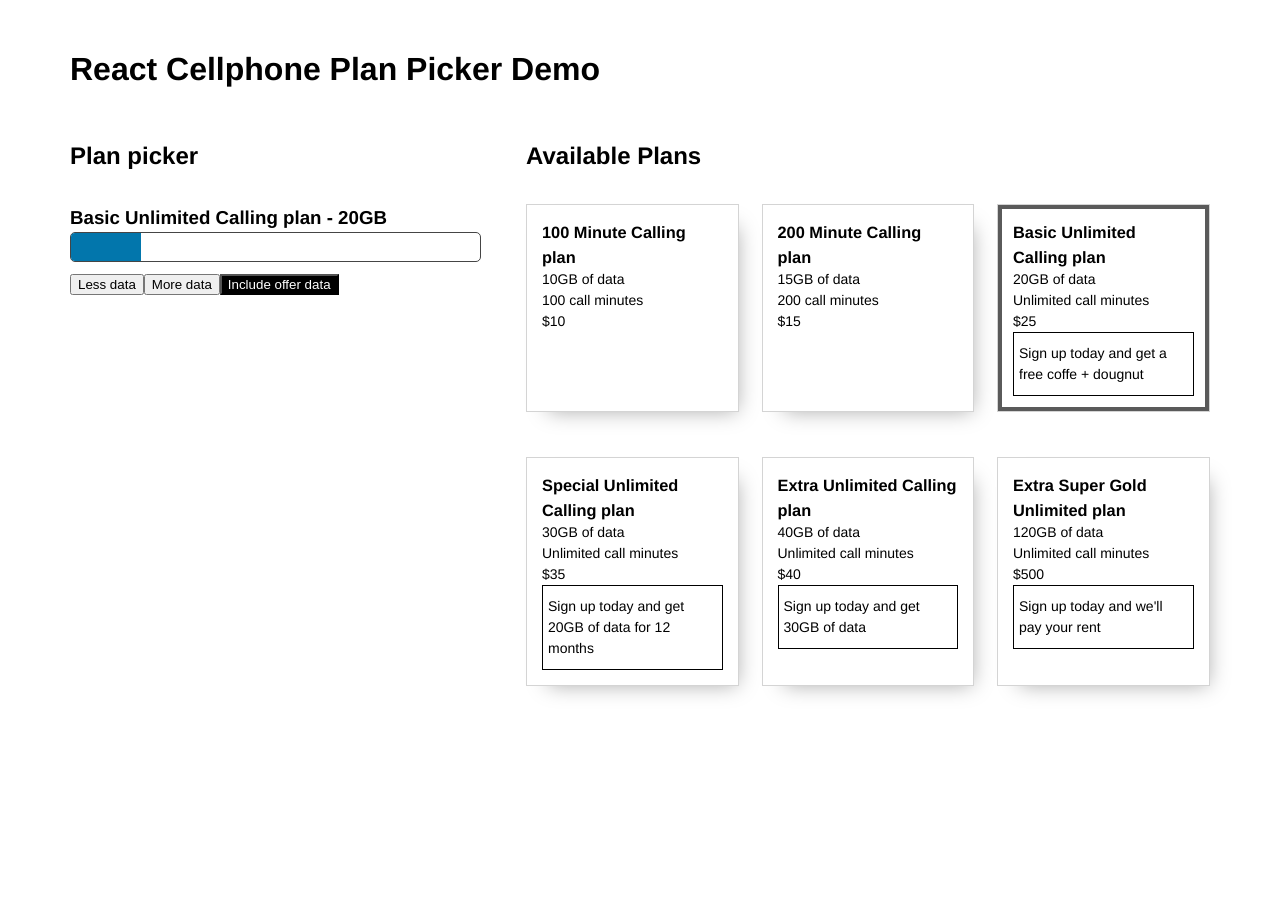
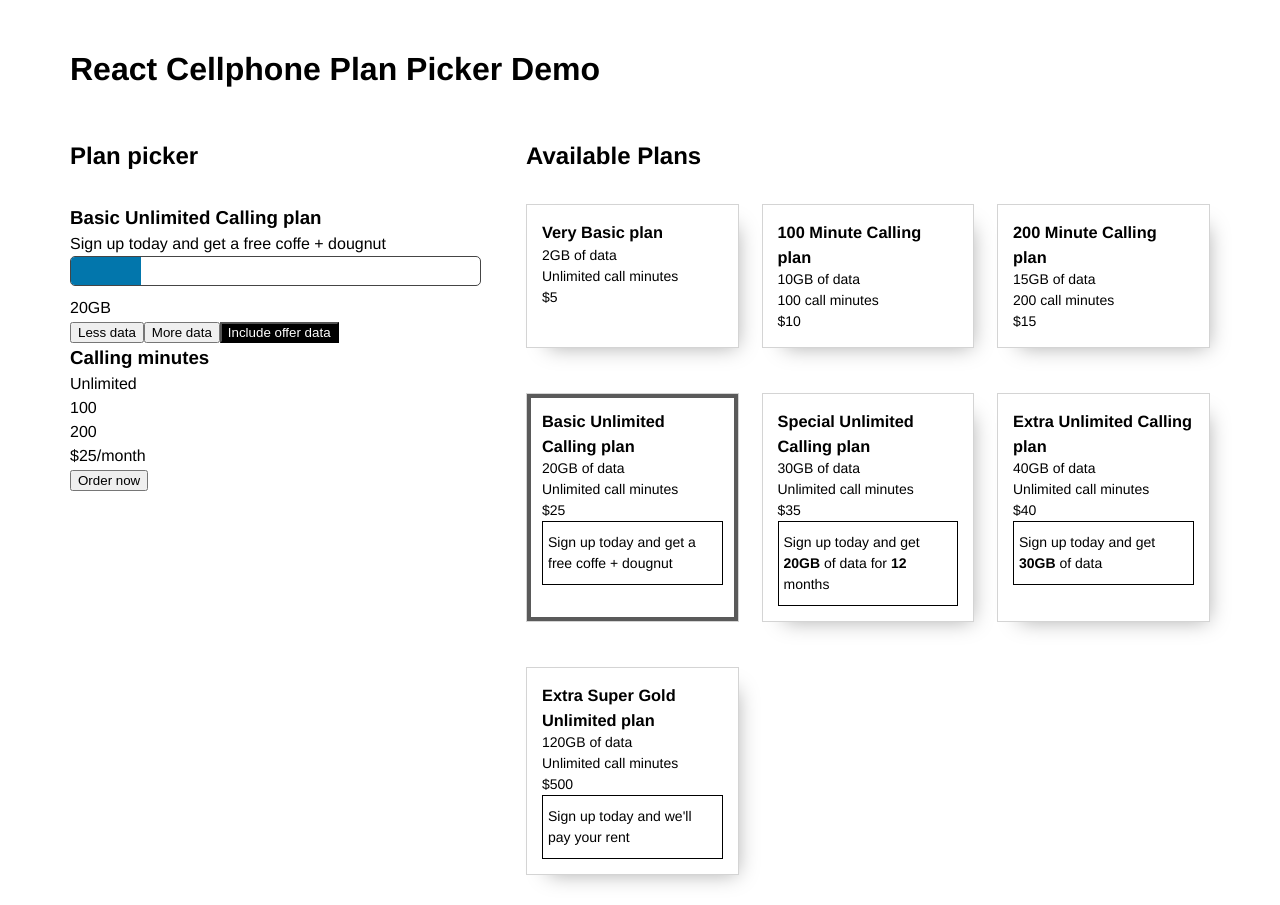
Before and after one commit to olegr1/react-cell-plan-picker, a React (Vite) app: page / in a window 1280 px wide. Before the commit the page ends 800 px from the top, so only its background shows below. Built offline with nearby package versions, Linux system fonts and the light colour scheme; data requests are answered from the project's data file.

Commit message:
Further breaking up into components, adding picker feature placeholders

```diff
--- a/data/plans.json
+++ b/data/plans.json
@@ -43,6 +43,15 @@
     },
 
     {
+      "id": "333333",
+      "name": "Very Basic plan",
+      "price": "5",
+      "callMinutes": "",
+      "data": "2000",
+      "specialOffer": ""
+    },
+
+    {
       "id": "111111",
       "name": "Extra Super Gold Unlimited plan",
       "price": "500",
--- a/src/App.jsx
+++ b/src/App.jsx
@@ -2,19 +2,8 @@ import { useEffect, useReducer } from "react";
 import PlansPane from "./components/PlansPane";
 import PickerPane from "./components/PickerPane";
 import LoadingMessage from "./components/LoadingMessage";
-
-const ACTIONS = {
-  DATA_REQUESTED: "dataRequested",
-  DATA_RECEIVED: "dataReceived",
-  NEXT_PLAN: "nextPlan",
-  PREV_PLAN: "prevPlan",
-  TOGGLE_OFFER_DATA: "toggleOfferData",
-};
-
-const STATUSES = {
-  LOADING: "loading",
-  READY: "ready",
-};
+import Layout from "./components/Layout";
+import { ACTIONS, STATUSES } from "./utils/constants";
 
 function reducer(state, action) {
   switch (action.type) {
@@ -53,6 +42,11 @@ function reducer(state, action) {
           "prev"
         ),
       };
+
+    case ACTIONS.PLAN_ORDERED:
+      console.log("plan ordered");
+
+      return state;
 
     default:
       return state;
@@ -123,14 +117,7 @@ function App() {
 
   return (
     <>
-      <main>
-        <div className="container">
-          <h1 className="page-title">React Cellphone Plan Picker Demo</h1>
-        </div>
-
-        <div className="panes">
-          <div className="container">
-            <div className="panes-content">
+      <Layout>
         {status === STATUSES.LOADING ? (
           <LoadingMessage />
         ) : (
@@ -140,15 +127,11 @@ function App() {
               currentPlanId={currentPlanId}
               isIncludedOfferData={isIncludedOfferData}
               dispatch={dispatch}
-                    ACTIONS={ACTIONS}
             />
             <PlansPane plans={plans} currentPlanId={currentPlanId} />
           </>
         )}
-            </div>
-          </div>
-        </div>
-      </main>
+      </Layout>
     </>
   );
 }
--- /dev/null
+++ b/src/components/CallMinuteOptions.jsx
@@ -0,0 +1,28 @@
+function CallMinuteOptions({ plans, currentPlan, dispatch }) {
+  function getAvailableCallMinuteOptions() {
+    let options = [];
+
+    plans.forEach((plan) => {
+      if (!options.includes(plan.callMinutes)) {
+        options.push(plan.callMinutes);
+      }
+    });
+
+    return options;
+  }
+
+  const availableCallMinuteOptions = getAvailableCallMinuteOptions();
+
+  return (
+    <>
+      <h3>Calling minutes</h3>
+      <ul>
+        {availableCallMinuteOptions.map((option) => (
+          <li key={option}>{option === "" ? <div>Unlimited</div> : option}</li>
+        ))}
+      </ul>
+    </>
+  );
+}
+
+export default CallMinuteOptions;
--- /dev/null
+++ b/src/components/DataBar.jsx
@@ -0,0 +1,89 @@
+import { ACTIONS } from "../utils/constants.js";
+import { convertMbToGbString } from "../utils/utils.js";
+
+function DataBar({ plans, currentPlan, isIncludedOfferData, dispatch }) {
+  const isLastPlan = plans.indexOf(currentPlan) === plans.length - 1;
+  const isFirstPlan = plans.indexOf(currentPlan) === 0;
+
+  function getDataBarWidth() {
+    const maxData = Math.max(...plans.map((plan) => getPlanTotalData(plan)));
+
+    const percentage = (getPlanTotalData(currentPlan) / maxData) * 100;
+    const percentageRounded = Math.ceil(percentage);
+
+    return percentageRounded;
+  }
+
+  function getOfferDataBarWidth() {
+    let percentageFinal = 0;
+
+    if (isIncludedOfferData) {
+      const maxData = getPlanTotalData(currentPlan);
+      const offerData = currentPlan.specialOffer?.data
+        ? Number(currentPlan.specialOffer.data)
+        : 0;
+
+      if (offerData !== 0) {
+        const percentage = (offerData / maxData) * 100;
+        percentageFinal = Math.ceil(percentage);
+      }
+    }
+
+    return percentageFinal;
+  }
+
+  function getPlanTotalData(plan) {
+    const planData = Number(plan.data);
+    const offerData = plan.specialOffer?.data
+      ? Number(plan.specialOffer.data)
+      : 0;
+
+    const planTotalData = isIncludedOfferData ? planData + offerData : planData;
+
+    return planTotalData;
+  }
+
+  return (
+    <>
+      <div className="picker-data-bar">
+        <div
+          className="picker-data-bar-total"
+          style={{ width: getDataBarWidth() + "%" }}
+        >
+          <div
+            className="picker-data-bar-offer"
+            style={{ width: getOfferDataBarWidth() + "%" }}
+          ></div>
+        </div>
+      </div>
+
+      <div>{convertMbToGbString(getPlanTotalData(currentPlan))}</div>
+
+      <button
+        type="button"
+        disabled={isFirstPlan}
+        onClick={() => dispatch({ type: ACTIONS.PREV_PLAN })}
+      >
+        Less data
+      </button>
+      <button
+        type="button"
+        disabled={isLastPlan}
+        onClick={() => dispatch({ type: ACTIONS.NEXT_PLAN })}
+      >
+        More data
+      </button>
+
+      <button
+        className="picker-offer-data-toggle"
+        type="button"
+        aria-pressed={isIncludedOfferData}
+        onClick={() => dispatch({ type: ACTIONS.TOGGLE_OFFER_DATA })}
+      >
+        Include offer data
+      </button>
+    </>
+  );
+}
+
+export default DataBar;
--- /dev/null
+++ b/src/components/Header.jsx
@@ -0,0 +1,11 @@
+function Header() {
+  return (
+    <header>
+      <div className="container">
+        <h1 className="page-title">React Cellphone Plan Picker Demo</h1>
+      </div>
+    </header>
+  );
+}
+
+export default Header;
--- /dev/null
+++ b/src/components/Layout.jsx
@@ -0,0 +1,18 @@
+import Header from "./Header";
+
+function Layout({ children }) {
+  return (
+    <>
+      <Header></Header>
+      <main id="main">
+        <div className="panes">
+          <div className="container">
+            <div className="panes-content">{children}</div>
+          </div>
+        </div>
+      </main>
+    </>
+  );
+}
+
+export default Layout;
--- /dev/null
+++ b/src/components/PickerFooter.jsx
@@ -0,0 +1,17 @@
+import { ACTIONS } from "../utils/constants.js";
+
+function PickerFooter({ currentPlan, dispatch }) {
+  return (
+    <div className="picker-footer">
+      <div className="picker-footer-price">${currentPlan.price}/month</div>
+      <button
+        type="button"
+        onClick={() => dispatch({ type: ACTIONS.PLAN_ORDERED })}
+      >
+        Order now
+      </button>
+    </div>
+  );
+}
+
+export default PickerFooter;
--- a/src/components/PickerPane.jsx
+++ b/src/components/PickerPane.jsx
@@ -1,105 +1,48 @@
-import { convertMbToGbString } from "../utils/utils.js";
+import { formatSpecialOffer } from "../utils/utils.js";
 
-function PickerPane({
-  plans,
-  currentPlanId,
-  isIncludedOfferData,
-  dispatch,
-  ACTIONS,
-}) {
+import CallMinuteOptions from "./CallMinuteOptions.jsx";
+import PickerFooter from "./PickerFooter.jsx";
+import DataBar from "./DataBar.jsx";
+
+function PickerPane({ plans, currentPlanId, isIncludedOfferData, dispatch }) {
   const currentPlan = plans.find((plan) => plan.id === currentPlanId);
-  const isLastPlan = plans.indexOf(currentPlan) === plans.length - 1;
-  const isFirstPlan = plans.indexOf(currentPlan) === 0;
 
-  function getDataBarWidth() {
-    const maxData = Math.max(...plans.map((plan) => getPlanTotalData(plan)));
+  const specialOfferString = formatSpecialOffer(
+    currentPlan.specialOffer.description,
+    currentPlan.specialOffer.data,
+    currentPlan.specialOffer.duration
+  );
 
-    const percentage = (getPlanTotalData(currentPlan) / maxData) * 100;
-    const percentageRounded = Math.ceil(percentage);
-
-    return percentageRounded;
-  }
-
-  function getOfferDataBarWidth() {
-    let percentageFinal = 0;
-
-    if (isIncludedOfferData) {
-      const maxData = getPlanTotalData(currentPlan);
-      const offerData = currentPlan.specialOffer?.data
-        ? Number(currentPlan.specialOffer.data)
-        : 0;
-
-      if (offerData !== 0) {
-        const percentage = (offerData / maxData) * 100;
-        percentageFinal = Math.ceil(percentage);
-      }
-
-      console.log(percentageFinal);
-    }
-
-    return percentageFinal;
-  }
-
-  function getPlanTotalData(plan) {
-    const planData = Number(plan.data);
-    const offerData = plan.specialOffer?.data
-      ? Number(plan.specialOffer.data)
-      : 0;
-
-    const planTotalData = isIncludedOfferData ? planData + offerData : planData;
-
-    // console.log("planData: ", planData);
-    // console.log("offerData: ", offerData);
-    // console.log("planTotalData: ", planTotalData);
-    // console.log("-------");
-
-    return planTotalData;
-  }
+  const specialOfferMarkup = { __html: specialOfferString };
 
   return (
     <div className="picker-pane">
       <h2 className="pane-title">Plan picker</h2>
       <div className="picker">
-        <h3 className="picker-plan-title">
-          {`${currentPlan.name} - ${convertMbToGbString(
-            getPlanTotalData(currentPlan)
-          )}`}
-        </h3>
-        <div className="picker-data-bar">
+        <h3 className="picker-plan-title">{currentPlan.name}</h3>
+
+        {currentPlan.specialOffer !== "" && (
           <div
-            className="picker-data-bar-total"
-            style={{ width: getDataBarWidth() + "%" }}
-          >
-            <div
-              className="picker-data-bar-offer"
-              style={{ width: getOfferDataBarWidth() + "%" }}
-            ></div>
-          </div>
-        </div>
+            className="picker-offer"
+            dangerouslySetInnerHTML={specialOfferMarkup}
+          ></div>
+        )}
+
+        <DataBar
+          plans={plans}
+          currentPlan={currentPlan}
+          isIncludedOfferData={isIncludedOfferData}
+          dispatch={dispatch}
+        />
+
+        <CallMinuteOptions
+          plans={plans}
+          currentPlan={currentPlan}
+          dispatch={dispatch}
+        />
+
+        <PickerFooter currentPlan={currentPlan} dispatch={dispatch} />
       </div>
-      <button
-        type="button"
-        disabled={isFirstPlan}
-        onClick={() => dispatch({ type: ACTIONS.PREV_PLAN })}
-      >
-        Less data
-      </button>
-      <button
-        type="button"
-        disabled={isLastPlan}
-        onClick={() => dispatch({ type: ACTIONS.NEXT_PLAN })}
-      >
-        More data
-      </button>
-
-      <button
-        className="picker-offer-data-toggle"
-        type="button"
-        aria-pressed={isIncludedOfferData}
-        onClick={() => dispatch({ type: ACTIONS.TOGGLE_OFFER_DATA })}
-      >
-        Include offer data
-      </button>
     </div>
   );
 }
--- a/src/components/PlanTile.jsx
+++ b/src/components/PlanTile.jsx
@@ -1,9 +1,16 @@
 import { convertMbToGbString, formatSpecialOffer } from "../utils/utils.js";
 
 function PlanTile({ plan, isCurrent }) {
+  const specialOfferString = formatSpecialOffer(
+    plan.specialOffer.description,
+    plan.specialOffer.data,
+    plan.specialOffer.duration
+  );
+
+  const specialOfferMarkup = { __html: specialOfferString };
+
   return (
     <li
-      className="plan-tile"
       className={`plan-tile ${isCurrent ? "plan-tile--current" : ""}`}
       key={plan.id}
     >
@@ -20,13 +27,10 @@ function PlanTile({ plan, isCurrent }) {
       <div className="plan-price">${plan.price}</div>
 
       {plan.specialOffer !== "" ? (
-        <div className="special-offer">
-          {formatSpecialOffer(
-            plan.specialOffer.description,
-            plan.specialOffer.data,
-            plan.specialOffer.duration
-          )}
-        </div>
+        <div
+          className="special-offer"
+          dangerouslySetInnerHTML={specialOfferMarkup}
+        ></div>
       ) : null}
     </li>
   );
--- a/src/index.css
+++ b/src/index.css
@@ -17,6 +17,13 @@
 
 * {
   margin: 0;
+}
+
+ul,
+li {
+  margin: 0;
+  padding: 0;
+  list-style: none;
 }
 
 img,
@@ -92,6 +99,10 @@ svg {
   color: #fff;
 }
 
+.offer-highlight {
+  font-weight: bold;
+}
+
 @media (min-width: 640px) {
   .container {
     padding: 0 30px;
--- /dev/null
+++ b/src/utils/constants.js
@@ -0,0 +1,15 @@
+const ACTIONS = {
+  DATA_REQUESTED: "dataRequested",
+  DATA_RECEIVED: "dataReceived",
+  NEXT_PLAN: "nextPlan",
+  PREV_PLAN: "prevPlan",
+  TOGGLE_OFFER_DATA: "toggleOfferData",
+  PLAN_ORDERED: "planOrdered",
+};
+
+const STATUSES = {
+  LOADING: "loading",
+  READY: "ready",
+};
+
+export { ACTIONS, STATUSES };
--- a/src/utils/utils.js
+++ b/src/utils/utils.js
@@ -7,6 +7,8 @@ function convertMbToGbString(dataInMb) {
 }
 
 function formatSpecialOffer(description, data, duration) {
+  if (!description) return;
+
   const dataPattern = "{{data}}";
   const durationPattern = "{{duration}}";
 
@@ -15,13 +17,16 @@ function formatSpecialOffer(description, data, duration) {
   let formattedDescription = description;
 
   if (description.includes(dataPattern)) {
-    formattedDescription = description.replaceAll(dataPattern, dataInGb);
+    formattedDescription = description.replaceAll(
+      dataPattern,
+      `<span class="offer-highlight">${dataInGb}</span>`
+    );
   }
 
   if (formattedDescription.includes(durationPattern)) {
     formattedDescription = formattedDescription.replaceAll(
       durationPattern,
-      duration
+      `<span class="offer-highlight">${duration}</span>`
     );
   }
 
```
Lines whose indentation alone changed are shown as unchanged.
